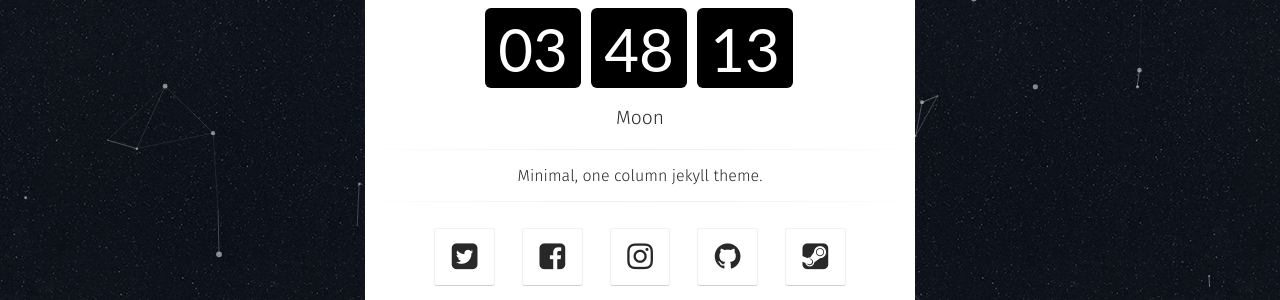
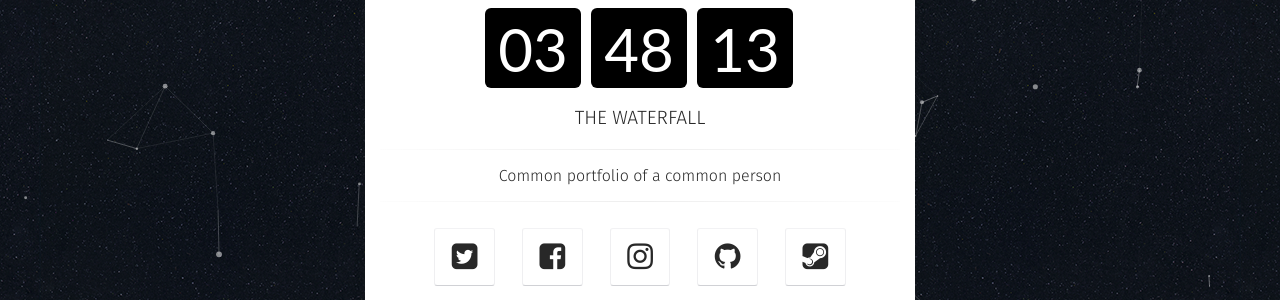
Before and after one commit to THEWaterfall/THEWaterfall.github.io, a Jekyll site: the page built from index.html, in a window 1280 px wide. Shown: the part 262-562 px from the top of the page. Built offline with Jekyll 4.4.1, drawn with Linux system fonts in a browser that asks for light colours; some web fonts are replaced.

Commit message:
config changed

```diff
--- a/_config.yml
+++ b/_config.yml
@@ -1,7 +1,7 @@
 # Site
-title:              Moon
-bio:                'Minimal, one column jekyll theme.'
-description:        "Moon is a minimal, one column jekyll theme for your blog."
+title:              THE WATERFALL
+bio:                'Common portfolio of a common person'
+description:        "Common portfolio of a common person"
 reading_time:       true
 words_per_minute:   200
 logo:               'assets/img/logo.png'
```
